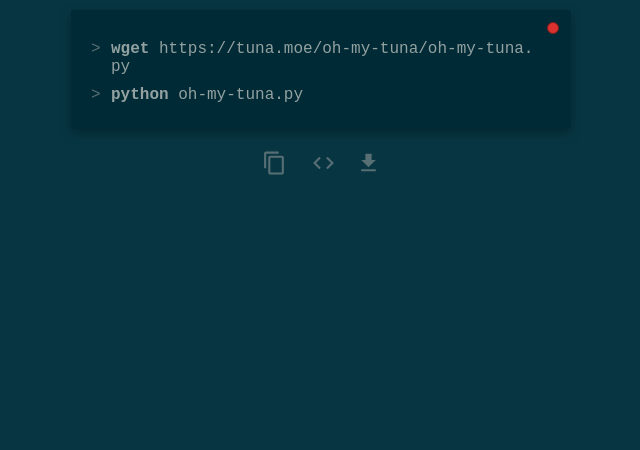
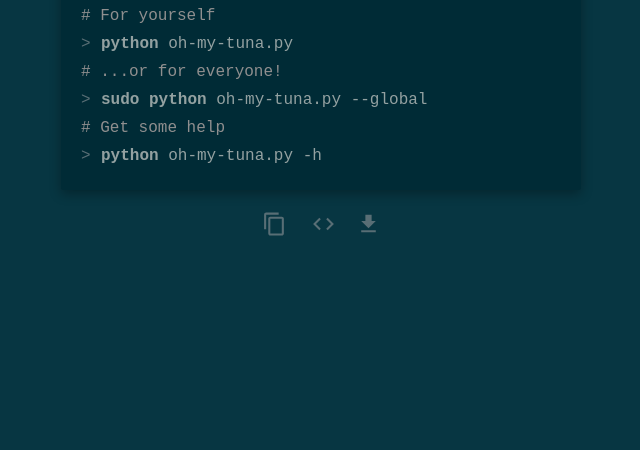
Before and after one commit to tuna/oh-my-tuna, a plain HTML site: page index.html in a window 1280 px wide. Shown: the part 350-800 px from the top of the page, without its empty margins (319-959 px from the left). Drawn offline with Linux system fonts and the light colour scheme; a web font is replaced by a local one.

Commit message:
Use new index.html from tuna.moe ca9990ff850df5959a4f4877491e0f68a90616fb

```diff
--- a/index.html
+++ b/index.html
@@ -37,6 +37,10 @@
         font-size: 0;
       }
 
+	  .comment {
+		color: #8f8f8f;
+	  }
+
       .brand {
         color: #586e75;
         font-size: 36px;
@@ -56,7 +60,7 @@
       }
 
       .term {
-        width: 500px;
+        width: 520px;
         padding: 10px 0 5px 0;
         border-radius: 2px;
         background: #002b36;
@@ -216,7 +220,7 @@
           for(var i = 0; i<notifs.length; ++i)
             notifs[i].classList.remove('open');
           timeoutId = null;
-        }, 1000);
+        }, 2000);
 
         for(var i = 0; i<notifs.length; ++i)
           notifs[i].classList.add('open');
@@ -272,14 +276,23 @@
           <div class="term-row">
             <strong>wget</strong> https://tuna.moe/oh-my-tuna/oh-my-tuna.py
           </div>
+		  <span class="comment"># For yourself</span>
           <div class="term-row">
             <strong>python</strong> oh-my-tuna.py
           </div>
+		  <span class="comment"># ...or for everyone!</span>
+		  <div class="term-row">
+			<strong>sudo python</strong> oh-my-tuna.py --global
+		  </div>
+		  <span class="comment"># Get some help</span>
+		  <div class="term-row">
+			<strong>python</strong> oh-my-tuna.py -h
+		  </div>
         </div>
       </div>
 
       <div class="copied-notif">
-        Copied! 😘
+        Copied! 😘😘😘
       </div>
     </div>
 
```
